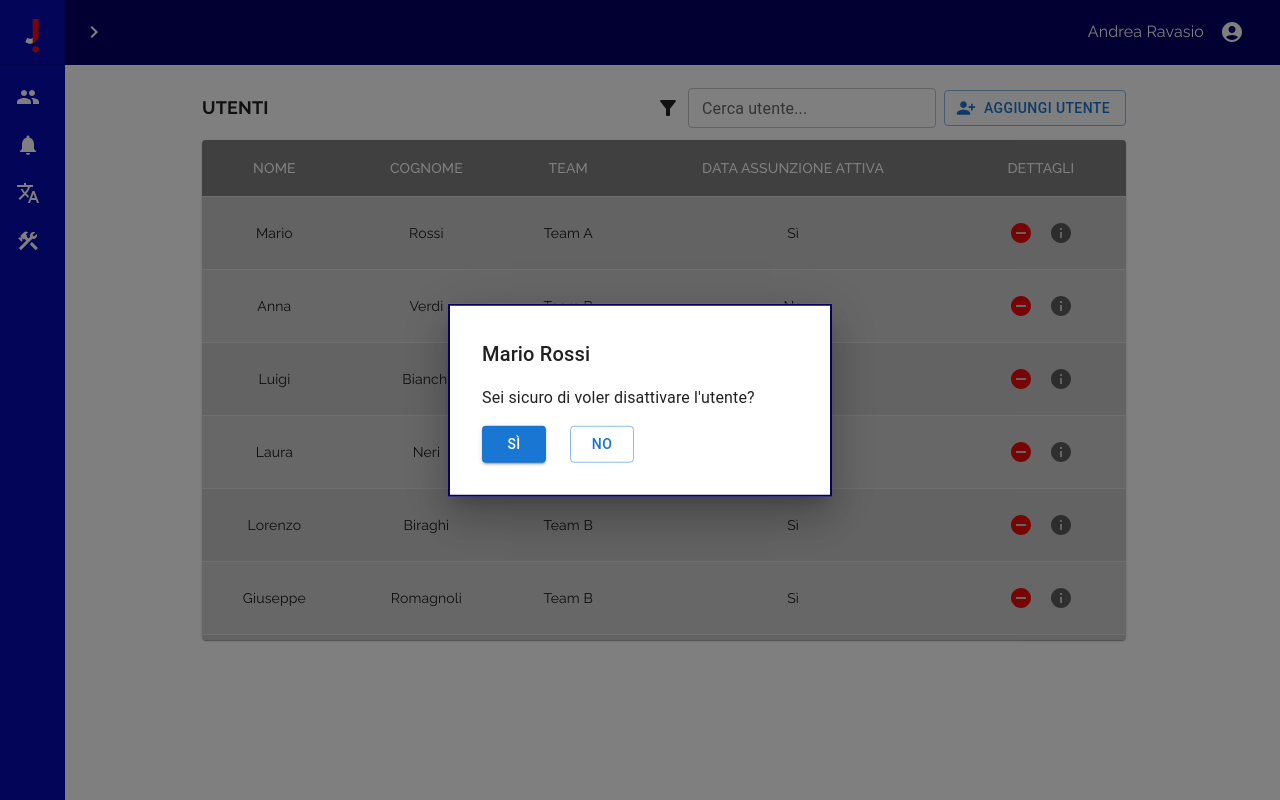
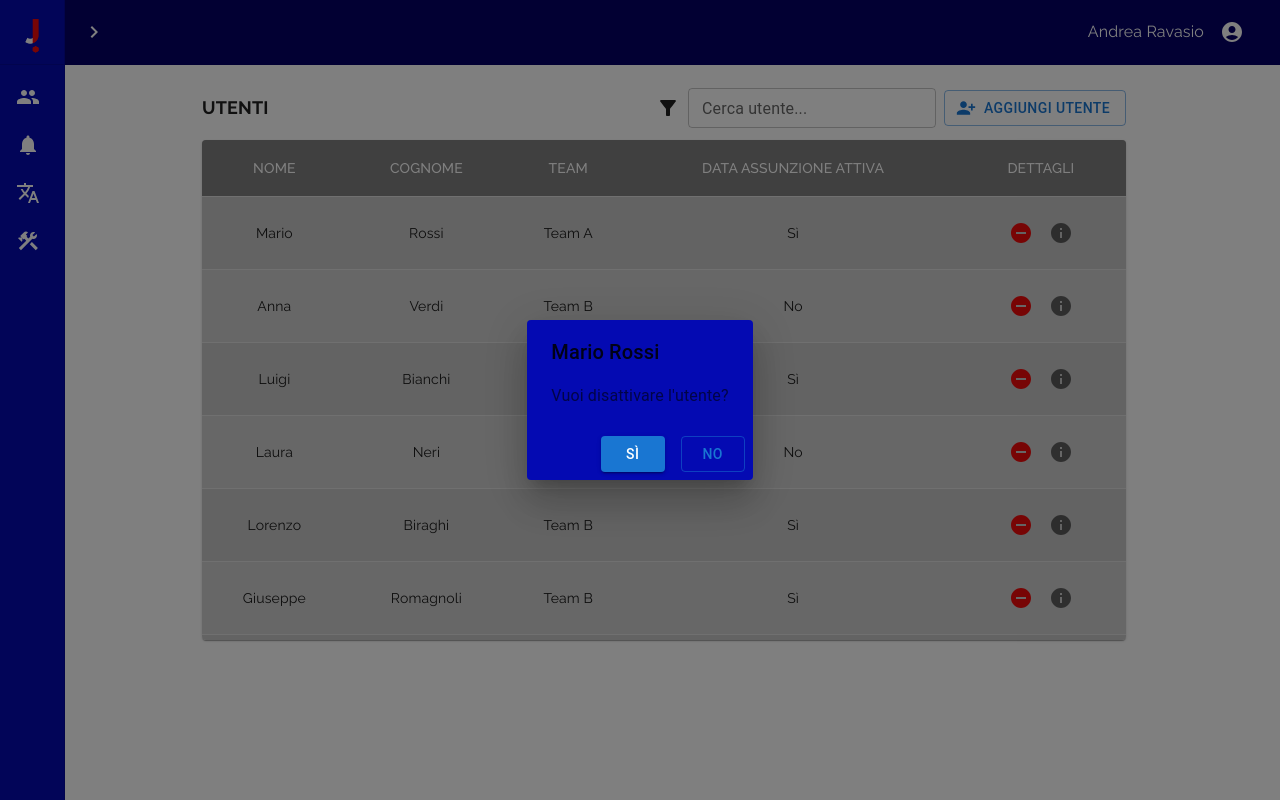
Before and after one commit to psiep8/template-jakala, a React (Create React App) app: page /homepage in a window 1280 px wide. Both pictures are taken after a click on the button 1020 px from the left and 233 px from the top of the page. Built offline with nearby package versions, Linux system fonts and the light colour scheme.

Commit message:
Dialog al posto del modal, da cambiare bg

```diff
--- a/src/Components/TableCustom.js
+++ b/src/Components/TableCustom.js
@@ -19,10 +19,21 @@ import { useSelector } from "react-redux";
 import Modal from "@mui/material/Modal";
 import Box from "@mui/material/Box";
 import Typography from "@mui/material/Typography";
+import Dialog from "@mui/material/Dialog";
+import DialogActions from "@mui/material/DialogActions";
+import DialogContent from "@mui/material/DialogContent";
+import DialogContentText from "@mui/material/DialogContentText";
+import DialogTitle from "@mui/material/DialogTitle";
+import Slide from "@mui/material/Slide";
+import Tooltip from "@mui/material/Tooltip";
 
 function createData(nome, cognome, team, dataAssunzioneAttiva, dettagli) {
   return { nome, cognome, team, dataAssunzioneAttiva, dettagli };
 }
+
+const Transition = React.forwardRef(function Transition(props, ref) {
+  return <Slide direction="up" ref={ref} {...props} />;
+});
 
 const rows = [
   createData("Mario", "Rossi", "Team A", "Sì"),
@@ -152,21 +163,27 @@ function TableCustom() {
                       {row.dataAssunzioneAttiva}
                     </TableCell>
                     <TableCell className=" font-raleway" align="center">
+                      <Tooltip title="Disattiva">
                         <IconButton
-                        onClick={() => handleOpen(`${row.nome} ${row.cognome}`)}
+                          onClick={() =>
+                            handleOpen(`${row.nome} ${row.cognome}`)
+                          }
                         >
                           <RemoveCircleIcon className="text-jRed"></RemoveCircleIcon>
                         </IconButton>
+                      </Tooltip>
+                      <Tooltip title="Dettagli">
                         <IconButton>
                           <InfoIcon></InfoIcon>
                         </IconButton>
+                      </Tooltip>
                     </TableCell>
                   </StyledTableRow>
                 ))}
               </TableBody>
             </Table>
           </TableContainer>
-          <Modal
+          {/* <Modal
             open={open}
             onClose={handleClose}
             aria-labelledby="modal-modal-title"
@@ -186,7 +203,29 @@ function TableCustom() {
                 <Button variant="outlined">NO</Button>
               </Box>
             </Box>
-          </Modal>
+          </Modal> */}
+          <div>
+            <Dialog
+              open={open}
+              TransitionComponent={Transition}
+              keepMounted
+              onClose={handleClose}
+              aria-describedby="alert-dialog-slide-description"
+            >
+              <DialogTitle>{selectedName}</DialogTitle>
+              <DialogContent>
+                <DialogContentText id="alert-dialog-slide-description">
+                  Vuoi disattivare l'utente?
+                </DialogContentText>
+              </DialogContent>
+              <DialogActions>
+                <Button variant="contained" sx={{ mr: 1 }}>
+                  SÌ
+                </Button>
+                <Button variant="outlined">NO</Button>
+              </DialogActions>
+            </Dialog>
+          </div>
         </div>
       </div>
     </>
```
Lines whose indentation alone changed are shown as unchanged.
